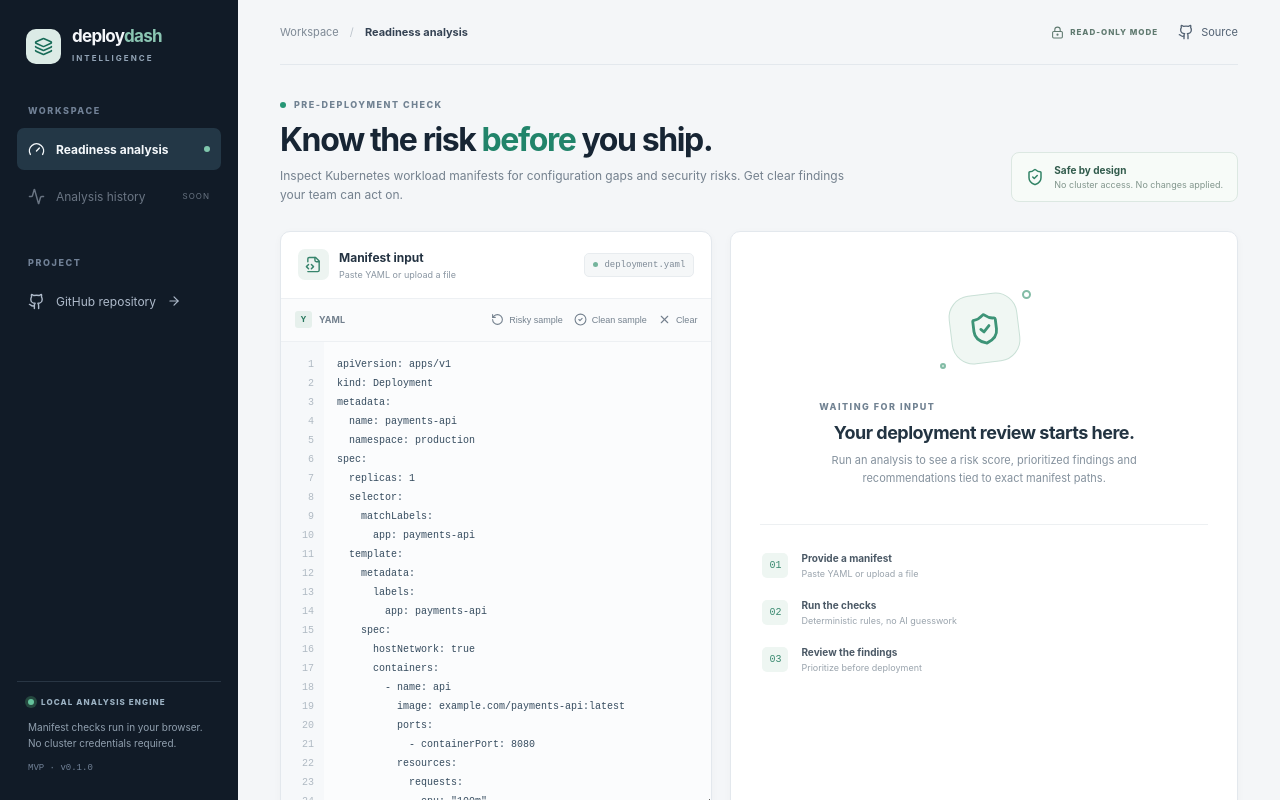
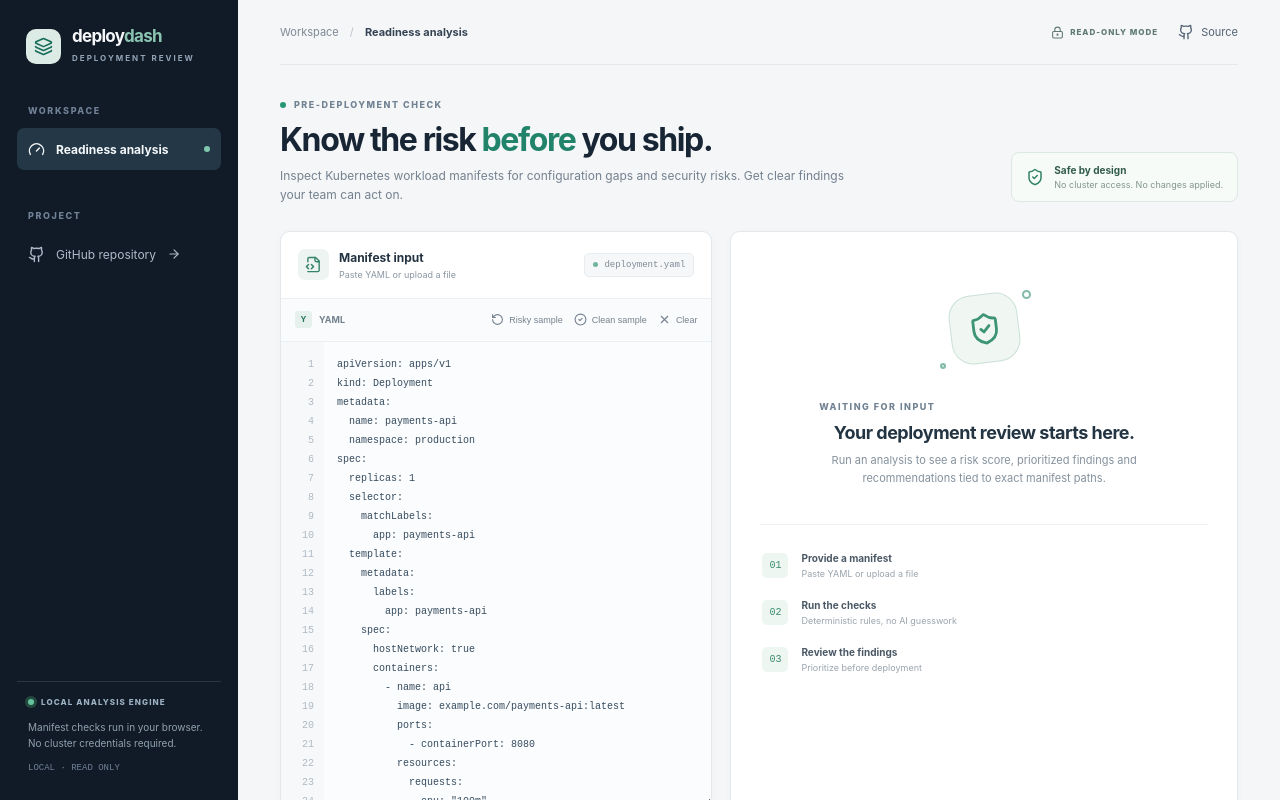
Before and after one commit to sunkaradp/deployment-dash-intelligence, a React (Vite) app in the folder frontend/: page / in a window 1280 px wide. Shown: the top 800 px of the page. Built offline with nearby package versions, Linux system fonts and the light colour scheme.

Commit message:
Polish product identity and remove placeholder navigation

```diff
--- a/frontend/src/main.tsx
+++ b/frontend/src/main.tsx
@@ -1,7 +1,7 @@
 import React, { useMemo, useRef, useState } from "react";
 import { createRoot } from "react-dom/client";
 import { loadAll } from "js-yaml";
-import { Activity, AlertCircle, AlertTriangle, ArrowDownToLine, ArrowRight, CheckCircle2, Clipboard, FileCode2, Github, Gauge, Info, Layers3, LockKeyhole, Play, RotateCcw, ShieldAlert, ShieldCheck, Sparkles, Terminal, Upload, X } from "lucide-react";
+import { AlertCircle, AlertTriangle, ArrowDownToLine, ArrowRight, CheckCircle2, Clipboard, FileCode2, Github, Gauge, Info, Layers3, LockKeyhole, Play, RotateCcw, ShieldAlert, ShieldCheck, Sparkles, Terminal, Upload, X } from "lucide-react";
 import "./styles.css";
 
 type Severity = "critical" | "high" | "medium" | "low";
@@ -247,13 +247,13 @@ function App() {
   }
   return <div className="app-shell">
     <aside className="sidebar">
-      <a className="brand" href="#"><span className="brand-mark"><Layers3 size={19}/></span><span><strong>deploy<span>dash</span></strong><small>INTELLIGENCE</small></span></a>
+      <a className="brand" href="#"><span className="brand-mark"><Layers3 size={19}/></span><span><strong>deploy<span>dash</span></strong><small>DEPLOYMENT REVIEW</small></span></a>
       <div className="side-label">WORKSPACE</div>
       <div className="side-item active"><Gauge size={17}/> Readiness analysis <i/></div>
-      <div className="side-item muted"><Activity size={17}/> Analysis history <small>SOON</small></div>
+
       <div className="side-label side-label-bottom">PROJECT</div>
       <a className="side-item" href="https://github.com/sunkaradp/deployment-dash-intelligence" target="_blank" rel="noreferrer"><Github size={17}/> GitHub repository <ArrowRight size={14}/></a>
-      <div className="sidebar-foot"><div className="status-line"><span/> LOCAL ANALYSIS ENGINE</div><p>Manifest checks run in your browser. No cluster credentials required.</p><div className="version">MVP · v0.1.0</div></div>
+      <div className="sidebar-foot"><div className="status-line"><span/> LOCAL ANALYSIS ENGINE</div><p>Manifest checks run in your browser. No cluster credentials required.</p><div className="version">LOCAL · READ ONLY</div></div>
     </aside>
     <main className="main-area">
       <header className="topbar"><div className="breadcrumb">Workspace <span>/</span> <strong>Readiness analysis</strong></div><div className="top-actions"><span className="privacy"><LockKeyhole size={13}/> READ-ONLY MODE</span><a href="https://github.com/sunkaradp/deployment-dash-intelligence" target="_blank" rel="noreferrer"><Github size={16}/> Source</a></div></header>
```
